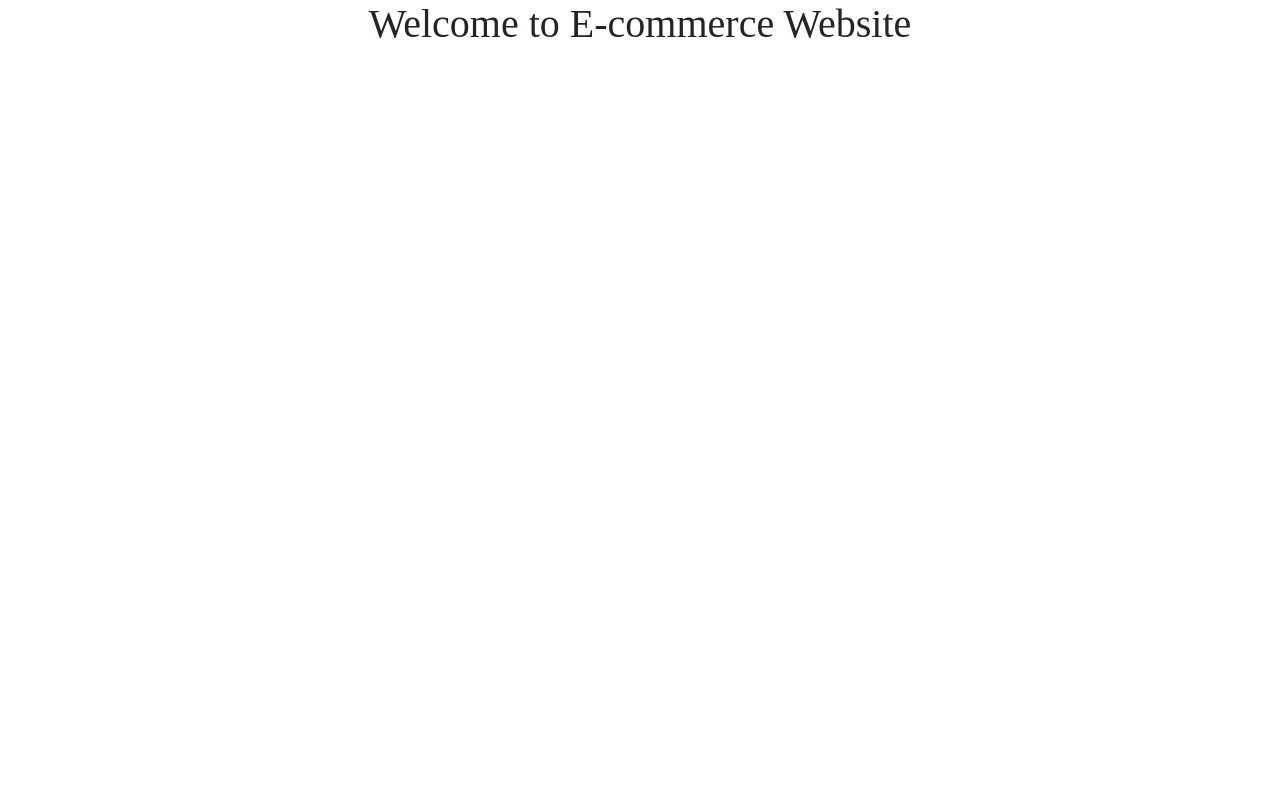
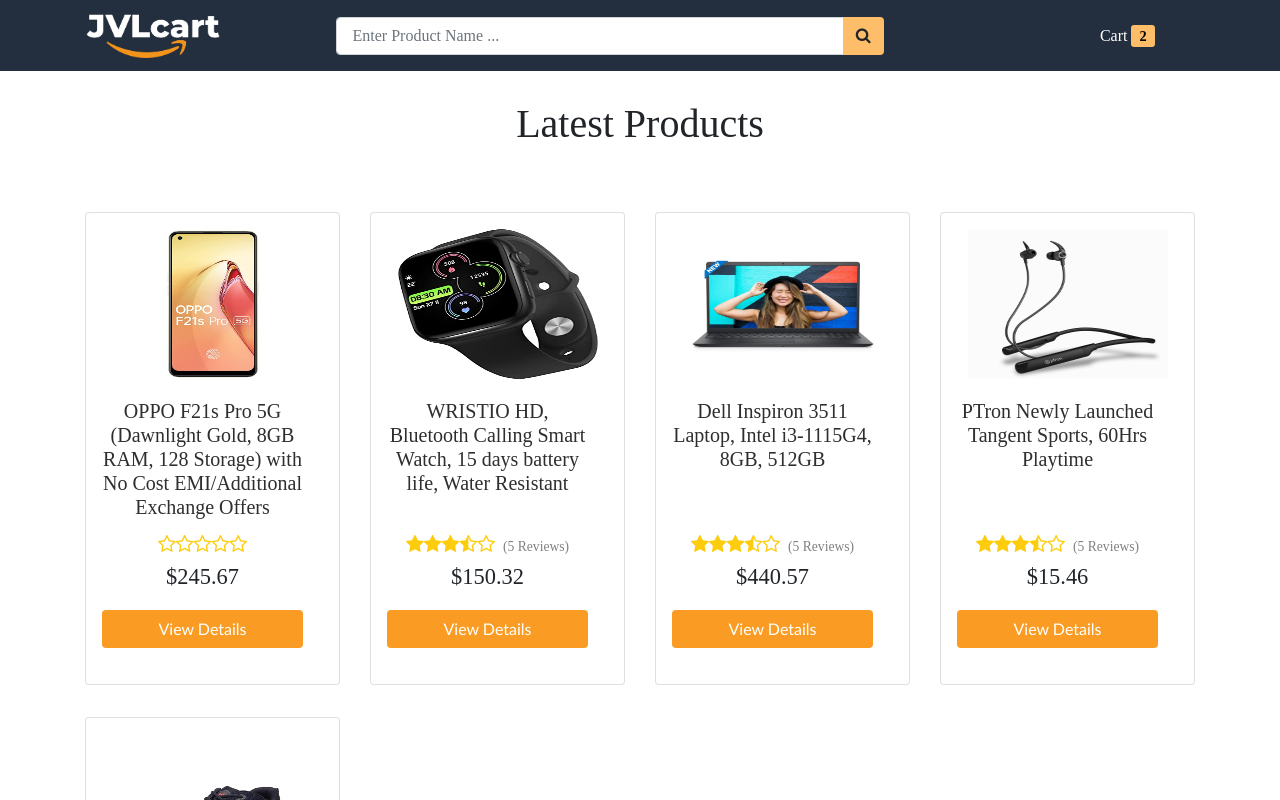
Before and after one commit to vetri-selvam/npvr, a React (Create React App) app in the folder frontend/: page / in a window 1280 px wide. Built offline with nearby package versions, Linux system fonts and the light colour scheme.

Commit message:
home page created

```diff
--- a/frontend/src/App.js
+++ b/frontend/src/App.js
@@ -1,9 +1,10 @@
 import './App.css';
+import Home from './pages/Home';
 
 function App() {
   return (
     <div className="App">
-      <h1>Welcome to E-commerce Website</h1>
+      <Home />
     </div>
   );
 }
--- a/frontend/src/index.js
+++ b/frontend/src/index.js
@@ -2,7 +2,6 @@
 import ReactDOM from 'react-dom/client';
 import './index.css';
 import App from './App';
-import reportWebVitals from './reportWebVitals';
 
 const root = ReactDOM.createRoot(document.getElementById('root'));
 root.render(
@@ -14,4 +13,3 @@
 // If you want to start measuring performance in your app, pass a function
 // to log results (for example: reportWebVitals(console.log))
 // or send to an analytics endpoint. Learn more: https://bit.ly/CRA-vitals
-reportWebVitals();
--- /dev/null
+++ b/frontend/src/pages/Home.js
@@ -0,0 +1,201 @@
+import { Fragment } from "react";
+
+export default function Home() {
+    return (
+        <Fragment>
+            <nav className="navbar row">
+                <div className="col-12 col-md-3">
+                    <div className="navbar-brand">
+                        <img width="150px" src="/images/logo.png" />
+                    </div>
+                </div>
+
+                <div className="col-12 col-md-6 mt-2 mt-md-0">
+                    <div className="input-group">
+                        <input
+                            type="text"
+                            id="search_field"
+                            className="form-control"
+                            placeholder="Enter Product Name ..."
+                        />
+                        <div className="input-group-append">
+                            <button id="search_btn" className="btn">
+                                <i className="fa fa-search" aria-hidden="true"></i>
+                            </button>
+                        </div>
+                    </div>
+                </div>
+
+                <div className="col-12 col-md-3 mt-4 mt-md-0 text-center">
+                    <span id="cart" className="ml-3">
+                        Cart
+                    </span>
+                    <span className="ml-1" id="cart_count">
+                        2
+                    </span>
+                </div>
+            </nav>
+
+            <h1 id="products_heading">Latest Products</h1>
+
+            <section id="products" className="container mt-5">
+                <div className="row">
+                    <div className="col-sm-12 col-md-6 col-lg-3 my-3">
+                        <div className="card p-3 rounded">
+                            <img
+                                className="card-img-top mx-auto"
+                                src="/images/products/1.jpg"
+                            />
+                            <div className="card-body d-flex flex-column">
+                                <h5 className="card-title">
+                                    <a href="">
+                                        OPPO F21s Pro 5G (Dawnlight Gold, 8GB
+                                        RAM, 128 Storage) with No Cost
+                                        EMI/Additional Exchange Offers
+                                    </a>
+                                </h5>
+                                <div className="ratings mt-auto">
+                                    <div className="rating-outer">
+                                        <div className="rating-inner"></div>
+                                    </div>
+                                </div>
+                                <p className="card-text">$245.67</p>
+                                <a href="#" id="view_btn" className="btn btn-block">
+                                    View Details
+                                </a>
+                            </div>
+                        </div>
+                    </div>
+
+                    <div className="col-sm-12 col-md-6 col-lg-3 my-3">
+                        <div className="card p-3 rounded">
+                            <img
+                                className="card-img-top mx-auto"
+                                src="/images/products/2.jpg"
+                            />
+                            <div className="card-body d-flex flex-column">
+                                <h5 className="card-title">
+                                    <a href="">
+                                        WRISTIO HD, Bluetooth Calling Smart
+                                        Watch, 15 days battery life, Water
+                                        Resistant
+                                    </a>
+                                </h5>
+                                <div className="ratings mt-auto">
+                                    <i className="fa fa-star"></i>
+                                    <i className="fa fa-star"></i>
+                                    <i className="fa fa-star"></i>
+                                    <i className="fa fa-star-half-o"></i>
+                                    <i className="fa fa-star-o"></i>
+                                    <span id="no_of_reviews">(5 Reviews)</span>
+                                </div>
+                                <p className="card-text">$150.32</p>
+                                <a href="#" id="view_btn" className="btn btn-block">
+                                    View Details
+                                </a>
+                            </div>
+                        </div>
+                    </div>
+
+                    <div className="col-sm-12 col-md-6 col-lg-3 my-3">
+                        <div className="card p-3 rounded">
+                            <img
+                                className="card-img-top mx-auto"
+                                src="/images/products/3.jpg"
+                            />
+                            <div className="card-body d-flex flex-column">
+                                <h5 className="card-title">
+                                    <a href="">
+                                        Dell Inspiron 3511 Laptop, Intel
+                                        i3-1115G4, 8GB, 512GB
+                                    </a>
+                                </h5>
+                                <div className="ratings mt-auto">
+                                    <i className="fa fa-star"></i>
+                                    <i className="fa fa-star"></i>
+                                    <i className="fa fa-star"></i>
+                                    <i className="fa fa-star-half-o"></i>
+                                    <i className="fa fa-star-o"></i>
+                                    <span id="no_of_reviews">(5 Reviews)</span>
+                                </div>
+                                <p className="card-text">$440.57</p>
+                                <a href="#" id="view_btn" className="btn btn-block">
+                                    View Details
+                                </a>
+                            </div>
+                        </div>
+                    </div>
+
+                    <div className="col-sm-12 col-md-6 col-lg-3 my-3">
+                        <div className="card p-3 rounded">
+                            <img
+                                className="card-img-top mx-auto"
+                                src="/images/products/4.jpg"
+                            />
+                            <div className="card-body d-flex flex-column">
+                                <h5 className="card-title">
+                                    <a href="">
+                                        PTron Newly Launched Tangent Sports,
+                                        60Hrs Playtime
+                                    </a>
+                                </h5>
+                                <div className="ratings mt-auto">
+                                    <i className="fa fa-star"></i>
+                                    <i className="fa fa-star"></i>
+                                    <i className="fa fa-star"></i>
+                                    <i className="fa fa-star-half-o"></i>
+                                    <i className="fa fa-star-o"></i>
+                                    <span id="no_of_reviews">(5 Reviews)</span>
+                                </div>
+                                <p className="card-text">$15.46</p>
+
+                                <a
+                                    type="button"
+                                    href="#"
+                                    id="view_btn"
+                                    className="btn btn-block"
+                                >
+                                    View Details
+                                </a>
+                            </div>
+                        </div>
+                    </div>
+
+                    <div className="col-sm-12 col-md-6 col-lg-3 my-3">
+                        <div className="card p-3 rounded">
+                            <img
+                                className="card-img-top mx-auto"
+                                src="/images/products/5.jpg"
+                            />
+                            <div className="card-body d-flex flex-column">
+                                <h5 className="card-title">
+                                    <a href="">
+                                        Campus Men's Maxico Running Shoes
+                                    </a>
+                                </h5>
+                                <div className="ratings mt-auto">
+                                    <i className="fa fa-star"></i>
+                                    <i className="fa fa-star"></i>
+                                    <i className="fa fa-star"></i>
+                                    <i className="fa fa-star-half-o"></i>
+                                    <i className="fa fa-star-o"></i>
+                                    <span id="no_of_reviews">(5 Reviews)</span>
+                                </div>
+                                <p className="card-text">$10.12</p>
+                                <a href="#" id="view_btn" className="btn btn-block">
+                                    View Details
+                                </a>
+                            </div>
+                        </div>
+                    </div>
+                </div>
+            </section>
+
+            <footer className="py-1 bg-dark">
+                <p className="text-center text-white mt-1 ">
+                    JVLcart - 2023-2024, All Rights Reserved
+                </p>
+            </footer>
+        </Fragment>
+    );
+}
```
